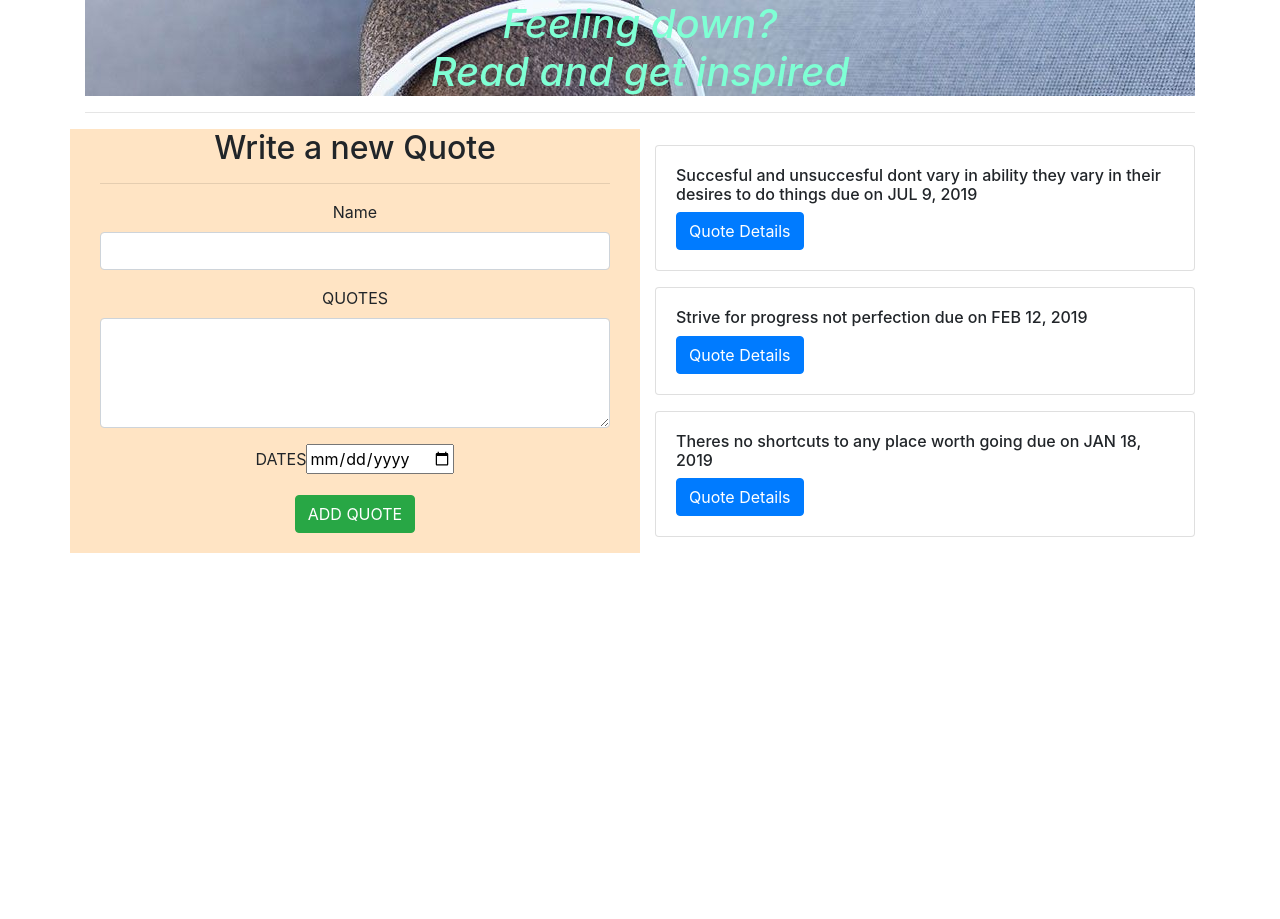
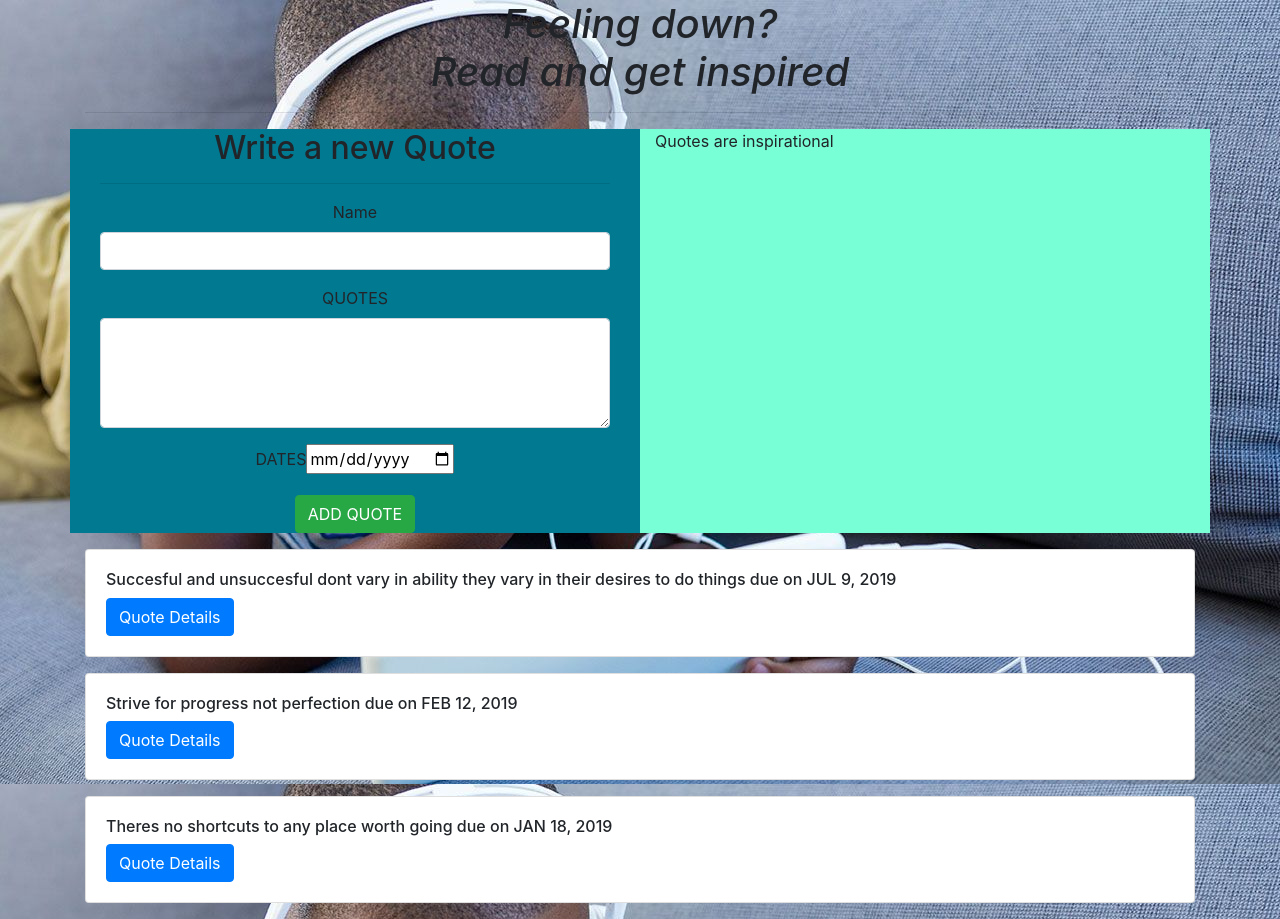
Before and after one commit to Sijenn/Quotes, an Angular app: page / in a window 1280 px wide. Before the commit the page ends 800 px from the top, so only its background shows below. Built offline with nearby package versions, Linux system fonts and the light colour scheme.

Commit message:
add background image

```diff
--- a/src/app/quote/quote.component.html
+++ b/src/app/quote/quote.component.html
@@ -5,10 +5,19 @@
   </h1>
   <hr>
   <div class="row">
-    <div class="col-md-6 form ">
+
+    <div class="col-md-6 form">
       <app-quote-form (addQuote)="addNewQuote($event)"></app-quote-form>
     </div>
-    <div class="col-md-6">
+    <div class="col-md-6 quotes">
+      <p>Quotes are inspirational</p>
+    </div>
+  </div>
+</div>
+
+<div class="container">
+  <div class="row">
+    <div class="col-md-12 ">
 
       <div *ngFor='let quote of quotes;let i = index'>
 
@@ -24,8 +33,5 @@
           </div>
         </div>
       </div>
-
     </div>
-
-    <p *ngIf='quotes.length > 5'>I Hope my quotes inspire you</p>
   </div>
--- a/src/styles.css
+++ b/src/styles.css
@@ -1,16 +1,19 @@
 @import "~bootstrap/dist/css/bootstrap.css";
 
-/* body {
-background-color:aqua;
-} */
+body {
+  background-image: url("./assets/read.jpg")
+}
 
 .form {
-    background-color: bisque;
-   text-align: center;
+  background-color: #007991;
+  text-align: center;
 }
-h1{
-    background-image: url("./assets/read.jpg");
-    font-style: italic;
-    color: aquamarine;
-    text-align: center;
+
+h1 {
+  font-style: italic;
+  text-align: center;
 }
+
+.quotes {
+  background-color: #78ffd6;
+}
```
